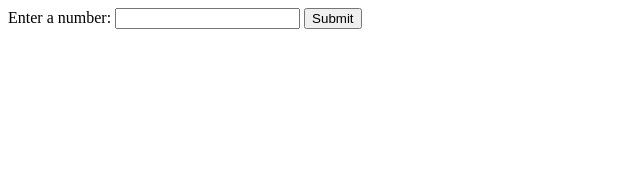
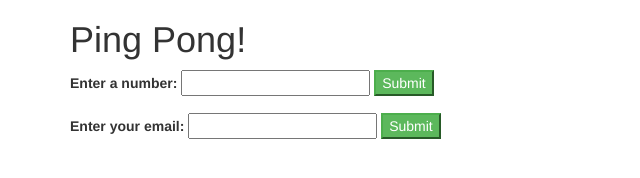
Before and after one commit to Emichira/gitHubUser, a website: page index.html in a window 1280 px wide. Shown: the whole page, without its empty margins (0-640 px from the left). Drawn offline with nearby package versions, Linux system fonts and the light colour scheme.

Commit message:
Added bootstrapclasses to index file

```diff
--- a/bower.json
+++ b/bower.json
@@ -15,6 +15,7 @@
     "tests"
   ],
   "dependencies": {
-    "jquery": "^3.2.1"
+    "jquery": "^3.2.1",
+    "bootstrap": "^3.3.7"
   }
 }
--- a/index.html
+++ b/index.html
@@ -2,16 +2,29 @@
 <html>
   <head>
     <script src="bower_components/jquery/dist/jquery.min.js"></script>
-    <script type="text/javascript" src="js/pingpong.js"></script>
-    <script type="text/javascript" src="js/pingpong-interface.js"></script>
+    <link rel="stylesheet" href="bower_components/bootstrap/dist/css/bootstrap.min.css">
+    <script src="bower_components/bootstrap/dist/js/bootstrap.min.js"></script>
+    <script type="text/javascript" src="build/js/app.js"></script>
     <title>Ping Pong</title>
   </head>
   <body>
-    <form id="ping-pong-form">
-      <label for="goal">Enter a number:</label>
-      <input id="goal" type="number">
-      <button type="submit">Submit</button>
-    </form>
-    <ul id="solution"></ul>
+    <div class="container">
+      <h1>Ping Pong!</h1>
+      <form id="ping-pong-form">
+        <div class="form-group">
+          <label for="goal">Enter a number:</label>
+          <input id="goal" type="number">
+          <button class="btn-success" type="submit">Submit</button>
+        </div>
+      </form>
+      <form id="signup">
+        <div class="form-group">
+          <label for="email">Enter your email:</label>
+          <input id="email" type="text">
+          <button class="btn-success" type="submit">Submit</button>
+        </div>
+      </form>
+      <ul id="solution"></ul>
+    </div>
   </body>
 </html>
```
